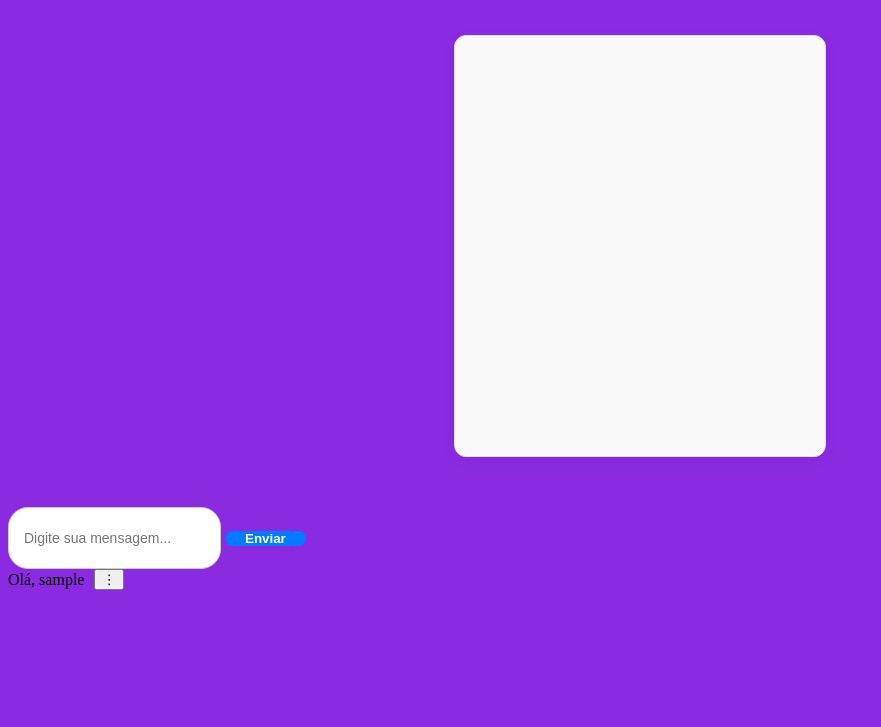
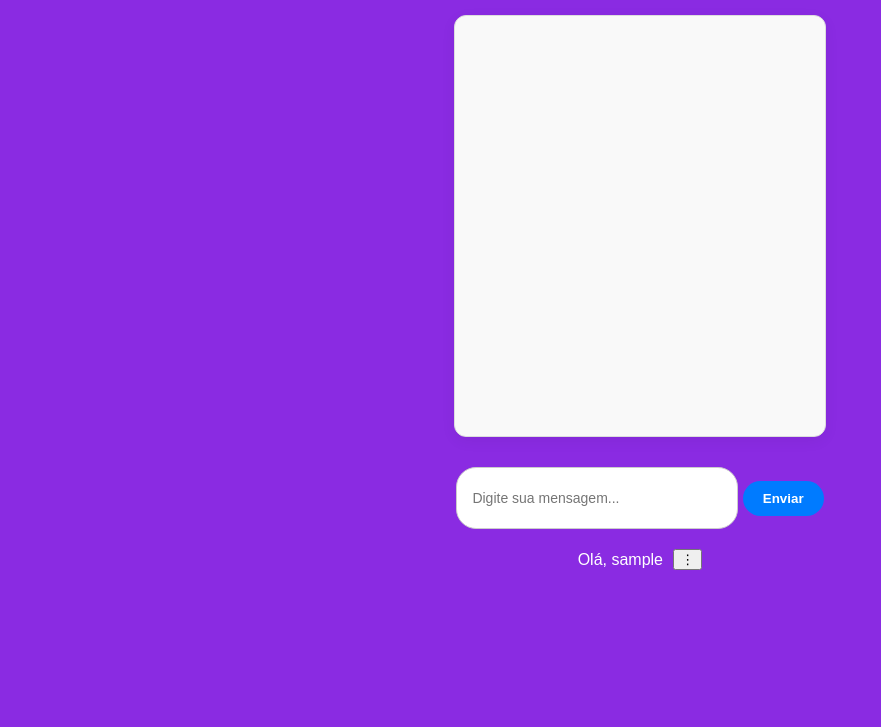
Before and after one commit to GuiHrk/Root, a plain HTML site: page chat.html in a window 1280 px wide. Shown: the part 73-800 px from the top of the page, without its empty margins (0-881 px from the left). Drawn offline with nearby package versions, Linux system fonts and the light colour scheme; no server answers; sample sign-in values are in the browser's storage.

Commit message:
Refatoração do frontend com correção

```diff
--- a/chat.html
+++ b/chat.html
@@ -4,93 +4,96 @@
   <meta charset="UTF-8">
   <meta name="viewport" content="width=device-width, initial-scale=1.0">
   <title>Chat - Home</title>
-</head>
-<body>
-
-    <h1> Root Chat Beta 1.0 </h1>
-
   <style>
-body{
+    body {
       background-color: blueviolet;
-
+      font-family: Arial, sans-serif;
+      color: white;
+      text-align: center;
     }
 
-#chatbox{ height: 400px;
+    #chatBox {
+      height: 400px;
       width: 350px;
       overflow-y: auto;
       border: 1px solid #ddd;
       border-radius: 12px;
       padding: 10px;
-    margin: 50px auto;
+      margin: 30px auto;
       background-color: #f9f9f9;
       box-shadow: 0 4px 15px rgba(0,0,0,0.05);
+      color: black;
     }
 
-.user-menu { display:flex; align-items:center; gap:10px; };
-.username { font-size:1rem; font-weight:500; };
-.user-avatar { width:35px; height:35px; border-radius:50%; background: var(--btn-cta-start); color:#fff; display:flex; align-items:center; justify-content:center; font-weight:bold; font-size:0.9rem; }
-
-
-
-
-
-
-</style>
-
-        <!-- Local caixa da mensagem -->
-    <div id="chatBox" style="height: 400px;
-    width: 350px;
-    overflow-y: auto;
-    border: 1px solid #ddd;
-    border-radius: 12px;
-    padding: 10px;
-    margin: 50px auto;
-    background-color: #f9f9f9;
-    box-shadow: 0 4px 15px rgba(0,0,0,0.05);"></div>
-
-<!-- local do texto -->
-    <input id="mensagem" type="text" placeholder="Digite sua mensagem..." style="flex: 1;
+    input#mensagem {
       height: 40px;
+      width: 250px;
       padding: 10px 15px;
       border: 1px solid #ccc;
       border-radius: 20px;
       outline: none;
       font-size: 14px;
-      transition: border 0.2s;
-      background-color: #fff;">
+      background-color: #fff;
+    }
 
-<!-- Local do botão de enviar  -->
-    <button style="padding: 0 20px;
+    button#sendBtn {
+      padding: 10px 20px;
       border: none;
       border-radius: 20px;
       background-color: #007bff;
       color: white;
       font-weight: bold;
       cursor: pointer;
-    transition: background 0.2s;" id="sendBtn">Enviar</button>
+    }
 
+    .user-menu {
+      display: flex;
+      align-items: center;
+      justify-content: center;
+      gap: 10px;
+      margin-top: 20px;
+    }
+
+    .username {
+      font-size: 1rem;
+      font-weight: 500;
+    }
+  </style>
+</head>
+<body>
+
+  <h1>Root Chat Beta 1.0</h1>
+
+  <div id="chatBox"></div>
+
+  <div>
+    <input id="mensagem" type="text" placeholder="Digite sua mensagem...">
+    <button id="sendBtn">Enviar</button>
+  </div>
 
   <div class="user-menu">
     <span class="username">Olá, Usuário</span>
-    <button class="menu-icon" id="openThemePanel">⋮</button>
+    <button id="openThemePanel">⋮</button>
   </div>
 
-
-
-    <script src="https://cdn.socket.io/4.7.2/socket.io.min.js"> </script>
+  <script src="https://cdn.socket.io/4.7.2/socket.io.min.js"></script>
   <script>
+    document.addEventListener("DOMContentLoaded", () => {
       const socket = io("https://root-backend-chat.onrender.com");
 
-// Recupera os dados do usuário logado
+      // Recupera dados do usuário logado
       const userId = localStorage.getItem("userId");
       const userName = localStorage.getItem("userName");
 
       if (!userId || !userName) {
         alert("⚠️ Você precisa estar logado para acessar o chat!");
         window.location.href = "../Login-Folder/Login.html";
+        return;
       }
 
-document.querySelector(".username").textContent = `Olá, ${userName}`;
+      // Mostra o nome do usuário
+      const userLabel = document.querySelector(".username");
+      if (userLabel) userLabel.textContent = `Olá, ${userName}`;
 
       socket.on("connect", () => {
         console.log("🟢 Conectado ao servidor via socket");
@@ -99,7 +102,7 @@ socket.on("connect", () => {
       socket.on("novaMensagem", (msg) => {
         console.log("📩 Nova mensagem recebida:", msg);
         const elem = document.createElement("div");
-  elem.textContent = `Usuário ${msg.userId}: ${msg.content}`;
+        elem.textContent = `${msg.userName || "Usuário " + msg.userId}: ${msg.content}`;
         document.getElementById("chatBox").appendChild(elem);
       });
 
@@ -120,12 +123,7 @@ document.getElementById("sendBtn").addEventListener("click", async () => {
         await sendMessageToServer(userId, content);
         document.getElementById("mensagem").value = "";
       });
-
+    });
   </script>
-
-
-
-
-
 </body>
 </html>
```
Lines whose indentation alone changed are shown as unchanged.
